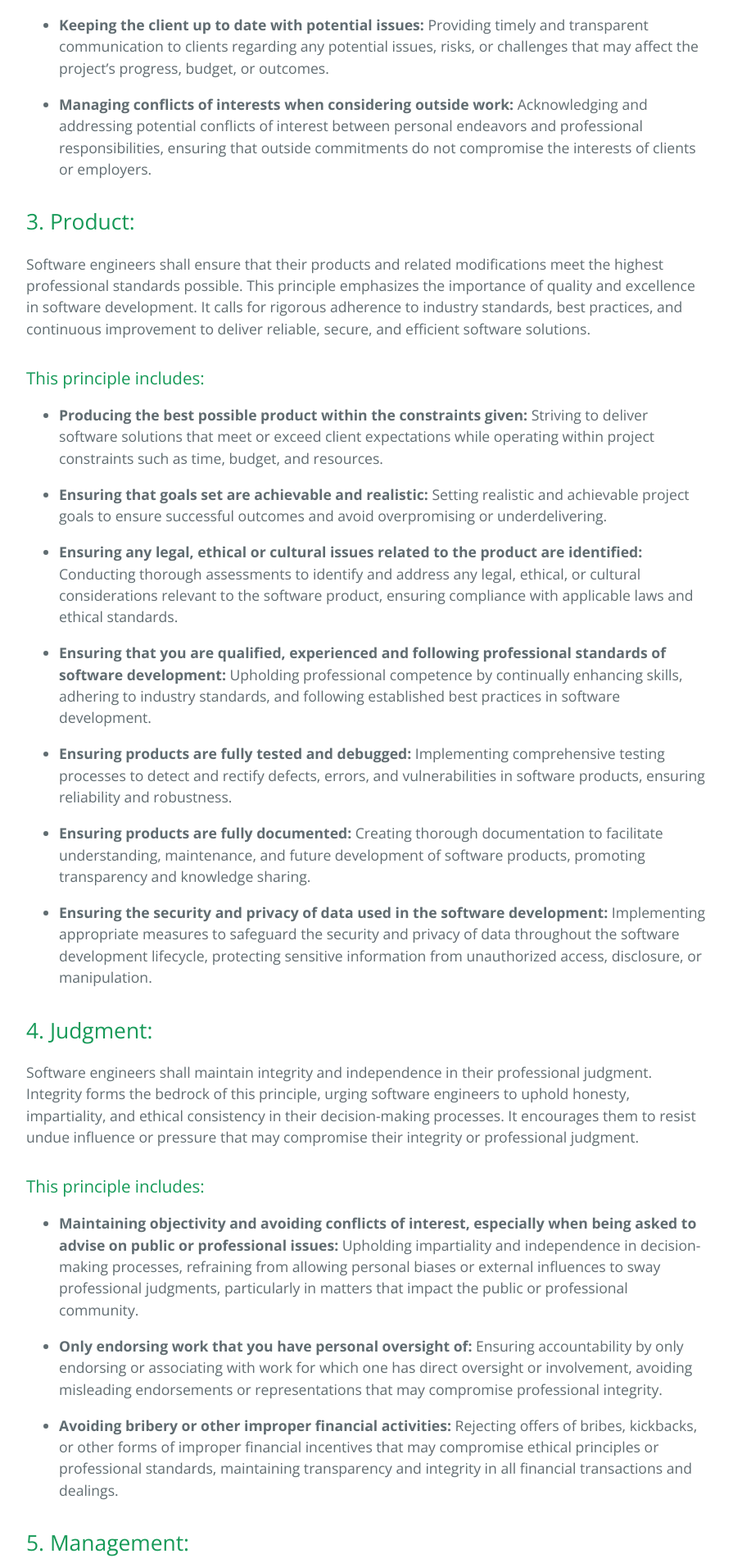
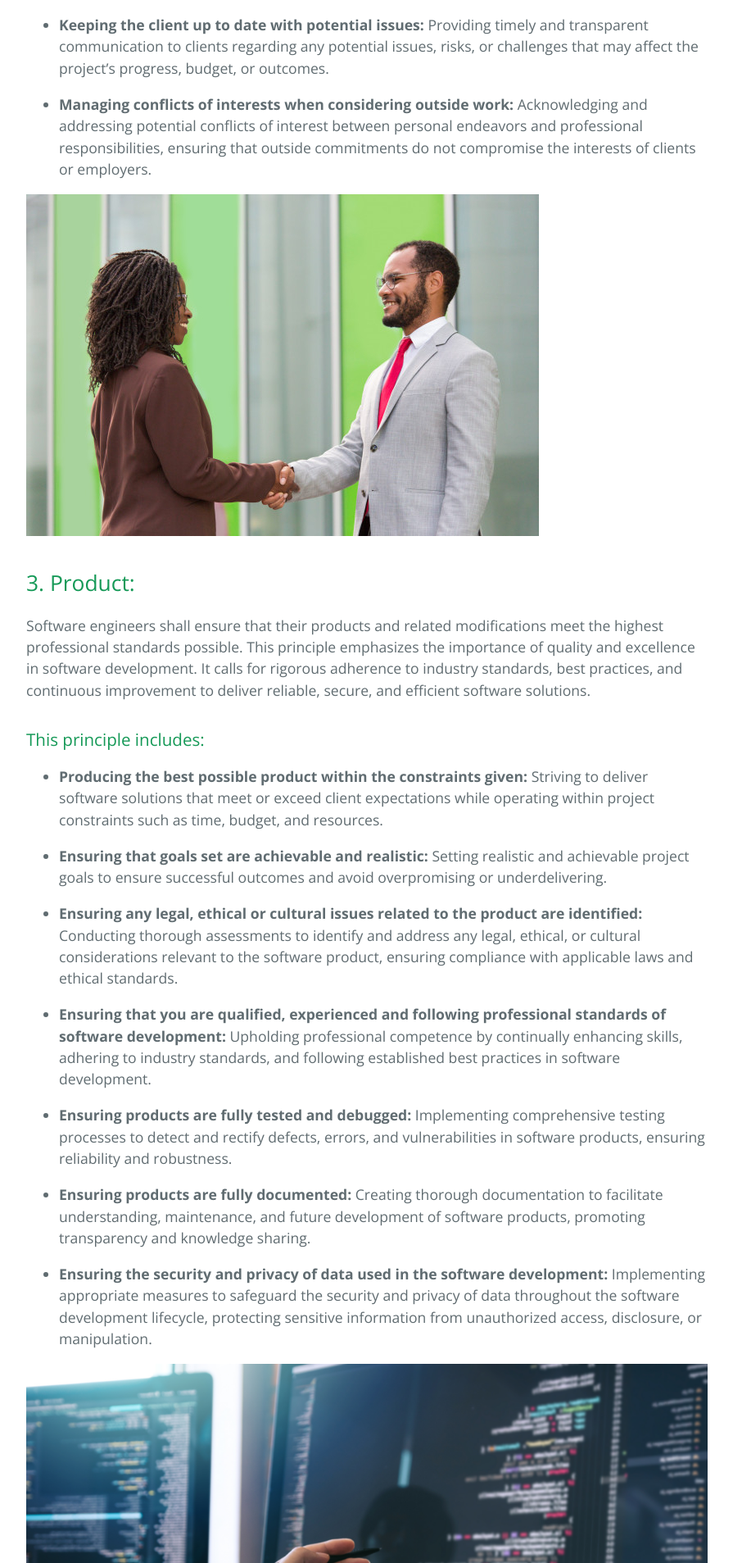
Before and after one commit to learning-software-engineering/learning-software-engineering.github.io, a Jekyll site: the page built from Topics/Software_Engineering/Eight_Principles_Ethics.md, in a window 1280 px wide. Shown: the part 2385-4292 px from the top of the page at 82% size, without its empty margins (192-1087 px from the left). Built offline with Jekyll 4.4.1, drawn with Linux system fonts in a browser that asks for light colours; our own code applies the rules of GitHub Pages for plain Markdown files.

Commit message:
add images

```diff
--- a/Topics/Software_Engineering/Eight_Principles_Ethics.md
+++ b/Topics/Software_Engineering/Eight_Principles_Ethics.md
@@ -50,6 +50,7 @@ Software engineers shall act in a manner that is in the best interests of their
 
 - **Managing conflicts of interests when considering outside work:** Acknowledging and addressing potential conflicts of interest between personal endeavors and professional responsibilities, ensuring that outside commitments do not compromise the interests of clients or employers.
 
+![Ethics 2](ethics2.png)
 
 ## 3. Product:
 
@@ -71,6 +72,7 @@ Software engineers shall ensure that their products and related modifications me
 
 - **Ensuring the security and privacy of data used in the software development:** Implementing appropriate measures to safeguard the security and privacy of data throughout the software development lifecycle, protecting sensitive information from unauthorized access, disclosure, or manipulation.
 
+![Ethics 3](ethics3.png)
 
 ## 4. Judgment:
 
```
Also changed, not shown: other parts of Topics/Software_Engineering/Eight_Principles_Ethics.md (+3 -0 lines), Topics/Software_Engineering/ethics1.png (added), Topics/Software_Engineering/ethics2.png (added), Topics/Software_Engineering/ethics3.png (added).
